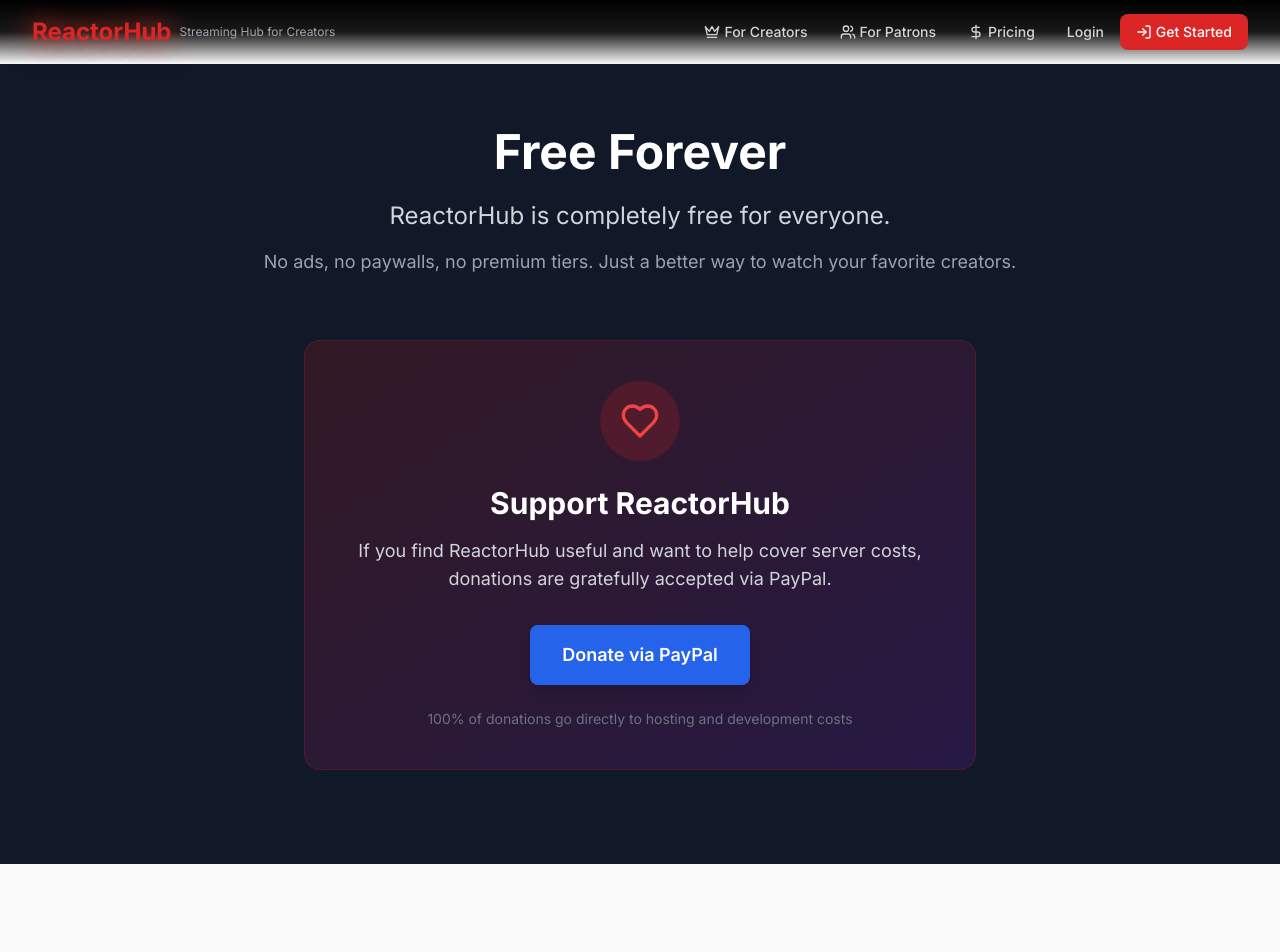
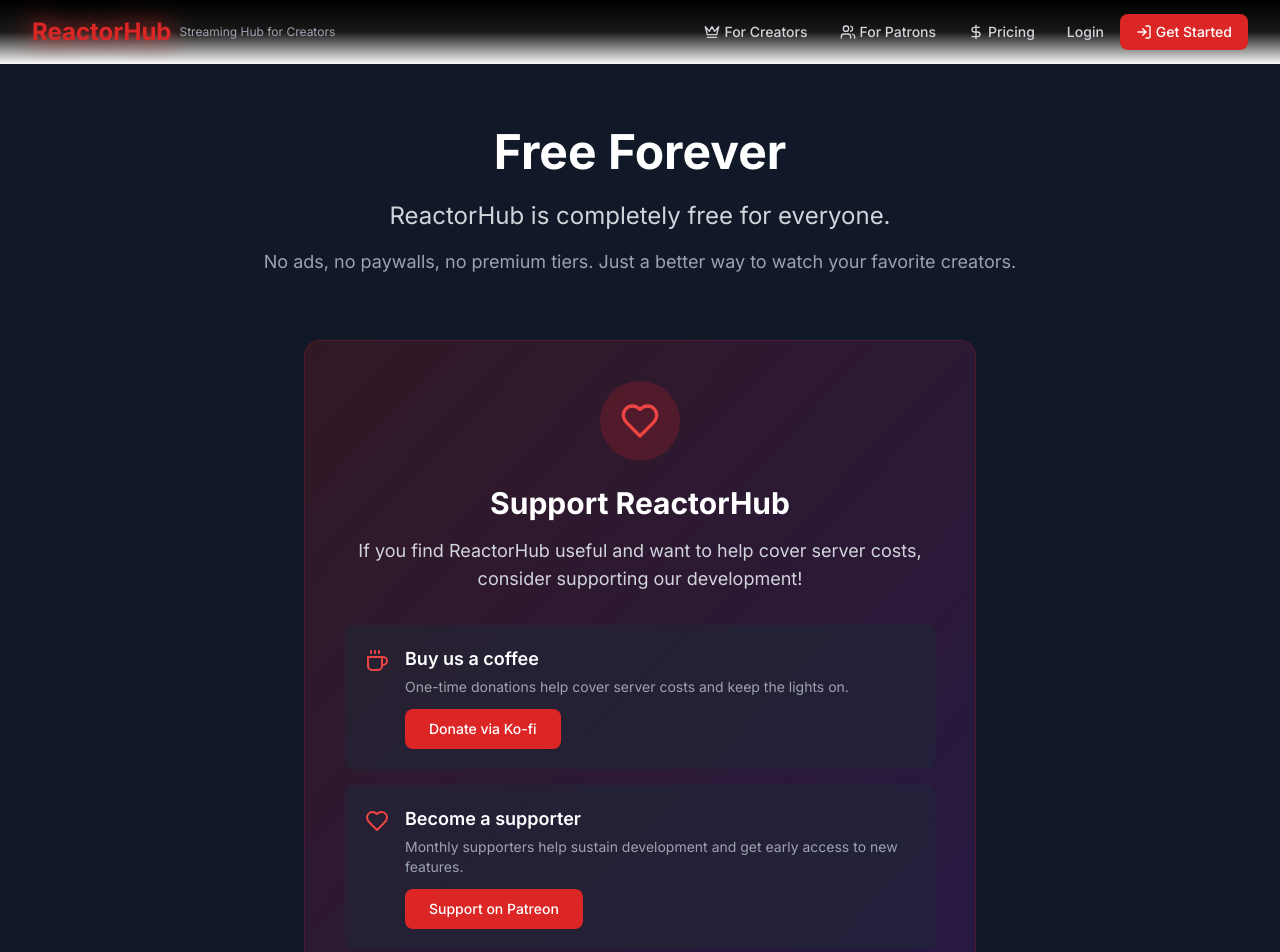
Before and after one commit to zetas/reactorhub-frontend, a Next.js app: page /pricing in a window 1280 px wide. Shown: the top 952 px of the page. Before the commit the page ends 864 px from the top, so only its background shows below. Built offline with nearby package versions, Linux system fonts and the light colour scheme.

Commit message:
Restore Ko-fi and Patreon donation options to pricing page
- Kept simple 'Free Forever' message
- Added back Ko-fi (one-time donations)
- Added back Patreon (monthly support)
- No plan cards or 'recommended' badges

```diff
--- a/app/pricing/page.tsx
+++ b/app/pricing/page.tsx
@@ -1,6 +1,6 @@
 'use client';
 
-import { Heart } from 'lucide-react';
+import { Heart, Coffee } from 'lucide-react';
 
 export default function PricingPage() {
   return (
@@ -18,24 +18,57 @@
 
         {/* Donation Section */}
         <div className="max-w-2xl mx-auto">
-          <div className="bg-gradient-to-br from-red-900/30 to-purple-900/30 rounded-2xl p-10 border border-red-600/20 text-center">
+          <div className="bg-gradient-to-br from-red-900/30 to-purple-900/30 rounded-2xl p-10 border border-red-600/20">
+            <div className="text-center mb-8">
               <div className="inline-flex items-center justify-center w-20 h-20 bg-red-600/20 rounded-full mb-6">
                 <Heart className="h-10 w-10 text-red-500" />
               </div>
               <h2 className="text-3xl font-bold mb-4">Support ReactorHub</h2>
-            <p className="text-gray-300 mb-8 text-lg">
+              <p className="text-gray-300 text-lg">
                 If you find ReactorHub useful and want to help cover server costs,
-              donations are gratefully accepted via PayPal.
+                consider supporting our development!
+              </p>
+            </div>
+
+            <div className="space-y-4">
+              <div className="flex items-start bg-gray-800/50 rounded-lg p-5">
+                <Coffee className="h-6 w-6 text-red-500 mr-4 mt-1 flex-shrink-0" />
+                <div className="flex-1">
+                  <h3 className="font-semibold text-lg mb-1">Buy us a coffee</h3>
+                  <p className="text-sm text-gray-400 mb-3">
+                    One-time donations help cover server costs and keep the lights on.
                   </p>
                   <a
                     href="#"
-              className="inline-block px-8 py-4 bg-blue-600 hover:bg-blue-700 rounded-lg text-lg font-semibold transition shadow-lg hover:shadow-xl"
+                    className="inline-block px-6 py-2.5 bg-red-600 hover:bg-red-700 rounded-lg text-sm font-medium transition"
                   >
-              Donate via PayPal
+                    Donate via Ko-fi
                   </a>
-            <p className="text-sm text-gray-500 mt-6">
-              100% of donations go directly to hosting and development costs
+                </div>
+              </div>
+
+              <div className="flex items-start bg-gray-800/50 rounded-lg p-5">
+                <Heart className="h-6 w-6 text-red-500 mr-4 mt-1 flex-shrink-0" />
+                <div className="flex-1">
+                  <h3 className="font-semibold text-lg mb-1">Become a supporter</h3>
+                  <p className="text-sm text-gray-400 mb-3">
+                    Monthly supporters help sustain development and get early access to new features.
                   </p>
+                  <a
+                    href="#"
+                    className="inline-block px-6 py-2.5 bg-red-600 hover:bg-red-700 rounded-lg text-sm font-medium transition"
+                  >
+                    Support on Patreon
+                  </a>
+                </div>
+              </div>
+
+              <div className="text-center pt-4">
+                <p className="text-sm text-gray-500">
+                  100% of donations go directly to development and hosting costs
+                </p>
+              </div>
+            </div>
           </div>
         </div>
       </div>
```
Lines whose indentation alone changed are shown as unchanged.
